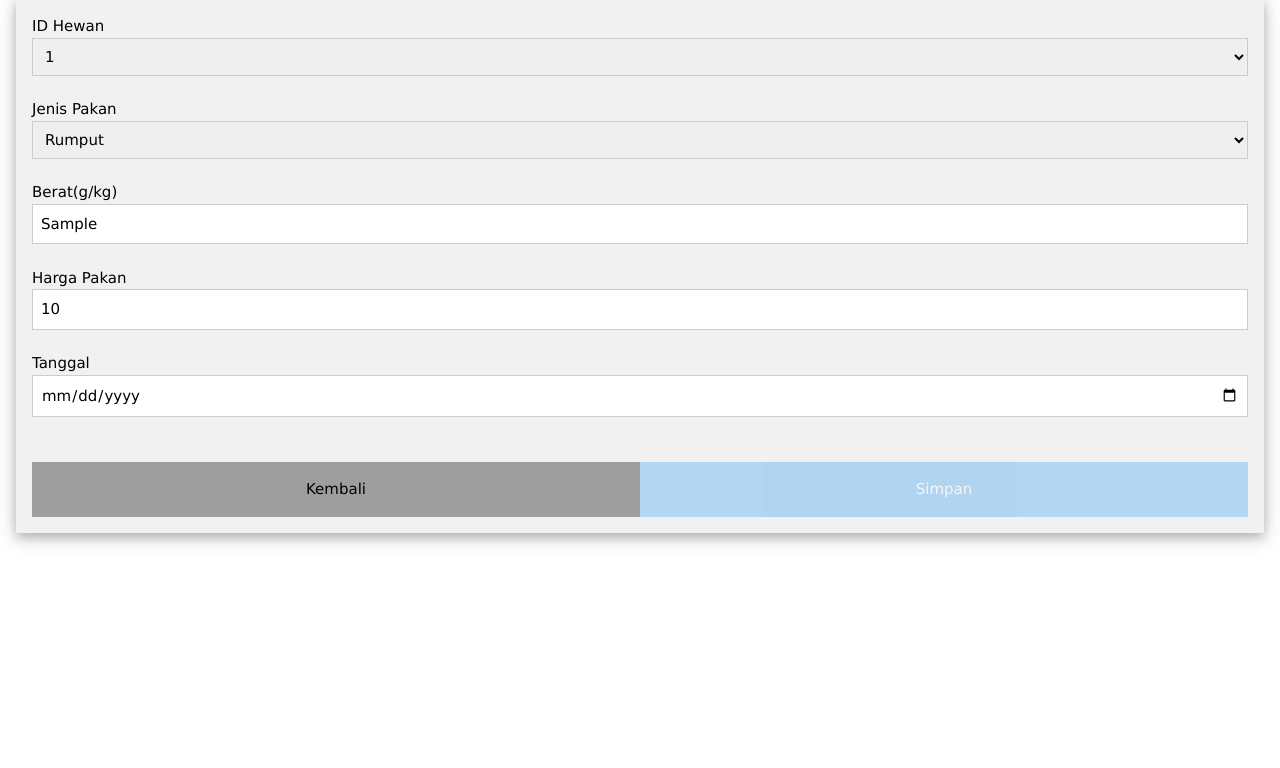
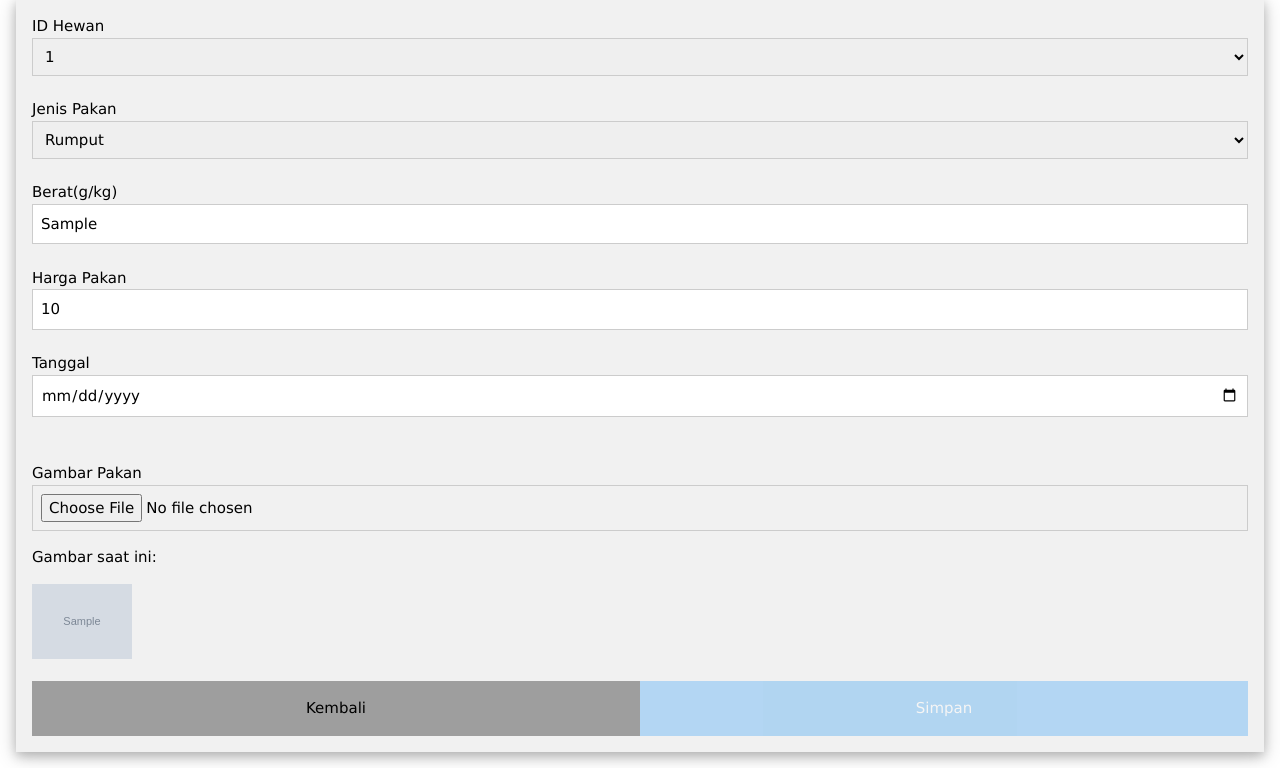
Before and after one commit to alfanhamdani/e-mbek, a PHP site: page /edit_pakan.php?id_pakan=1 in a window 1280 px wide. Shown: the part 89-857 px from the top of the page. Before the commit the page ends 634 px from the top, so only its background shows below. Run offline with PHP 8.4, Linux system fonts and the light colour scheme; the visitor is signed in with stand-in values (Sample User, id 1); tables that the repository leaves empty or names only in its code hold one stand-in row (values such as "Sample post"); grey boxes marked "Sample" are stand-in pictures.

Commit message:
menambahkan fitur tambah gambar di pakan

```diff
--- a/daftar_pakan.php
+++ b/daftar_pakan.php
@@ -277,6 +277,7 @@ $result = mysqli_query($conn, $queryPakan);
                     <th>Id Hewan</th>
                     <th>Jenis Pakan</th>
                     <th>Harga Pakan</th>
+                    <th>Gambar</th>
                     <th>Aksi</th>
                 </tr>
                 <?php while ($row = mysqli_fetch_assoc($result)) { ?>
@@ -284,6 +285,8 @@ $result = mysqli_query($conn, $queryPakan);
                         <td style="font-size: 15px;"><?php echo htmlspecialchars($row['id_hewan']); ?></td>
                         <td style="font-size: 15px;"><?php echo htmlspecialchars($row['jenis_pakan']); ?></td>
                         <td style="font-size: 15px;">Rp. <?php echo number_format($row['harga_pakan'], 0, ',', '.'); ?></td>
+                        <td><img src="uploads/<?php echo htmlspecialchars($row['gambar']); ?>" alt="Gambar Pakan" style="width: 100px; height: auto;"></td>
+
                         <td style="font-size: 14px; text-align: center;">
                             <!-- Tombol Lihat Lainnya -->
                             <button
--- a/edit_pakan.php
+++ b/edit_pakan.php
@@ -2,27 +2,15 @@
 include 'koneksi.php';
 session_start();
 
-// Pastikan pengguna telah login sebelumnya
 if (!isset($_SESSION['username'])) {
-    header('Location: index.php'); // Redirect jika pengguna belum login
+    header('Location: index.php');
     exit;
 }
 
-$username = $_SESSION['username']; // Ambil username pengguna dari sesi
-
-// Pastikan ada parameter id yang dikirim
+$username = $_SESSION['username'];
 $id = $_GET['id'] ?? '';
 $id_pakan = $_GET['id_pakan'] ?? '';
 
-// Ambil data hewan berdasarkan ID
-$query = "SELECT * FROM mbek_hewan WHERE id_hewan = '$id'";
-$result = mysqli_query($conn, $query);
-$data_hewan = mysqli_fetch_assoc($result);
-
-// Ambil ID Hewan yang sudah tersimpan
-$id_hewan_terpilih = $data_hewan['id_hewan'] ?? '';
-
-// Ambil data pakan berdasarkan ID
 $query = "SELECT * FROM mbek_pakan WHERE id_pakan = '$id_pakan'";
 $result = mysqli_query($conn, $query);
 $data_pakan = mysqli_fetch_assoc($result);
@@ -31,20 +19,35 @@ if ($_SERVER['REQUEST_METHOD'] === 'POST') {
     $id_hewan = $_POST['id_hewan'];
     $jenis_pakan = $_POST['jenis_pakan'];
     $berat = $_POST['berat'];
-    $harga_pakan = str_replace('.', '', $_POST['harga_pakan']); // Hapus titik pemisah ribuan
+    $harga_pakan = str_replace('.', '', $_POST['harga_pakan']);
     $tanggal = $_POST['tanggal'];
     $user_modified = $username;
     $date_modified = date('Y-m-d H:i:s');
 
-    $query = "UPDATE mbek_pakan
-              SET id_hewan = '$id_hewan',
-                  jenis_pakan = '$jenis_pakan',
-                  berat = '$berat',
-                  harga_pakan = $harga_pakan,
-                  tanggal = '$tanggal',
-                  date_modified = '$date_modified',
-                  user_modified = '$user_modified'
-              WHERE id_pakan = '$id_pakan'";
+    // Cek apakah pengguna mengunggah gambar baru
+    if (!empty($_FILES['gambar']['name'])) {
+        $target_dir = "uploads/";
+        $target_file = $target_dir . basename($_FILES["gambar"]["name"]);
+        $imageFileType = strtolower(pathinfo($target_file, PATHINFO_EXTENSION));
+        $allowed_types = ['jpg', 'jpeg', 'png', 'gif'];
+
+        if (in_array($imageFileType, $allowed_types)) {
+            if (move_uploaded_file($_FILES["gambar"]["tmp_name"], $target_file)) {
+                // Hapus gambar lama jika ada
+                if (!empty($data_pakan['gambar']) && file_exists("uploads/" . $data_pakan['gambar'])) {
+                    unlink("uploads/" . $data_pakan['gambar']);
+                }
+
+                $gambar = basename($_FILES["gambar"]["name"]);
+                $query = "UPDATE mbek_pakan SET id_hewan='$id_hewan', jenis_pakan='$jenis_pakan', berat='$berat', harga_pakan='$harga_pakan', tanggal='$tanggal', date_modified='$date_modified', user_modified='$user_modified', gambar='$gambar' WHERE id_pakan='$id_pakan'";
+            }
+        } else {
+            echo "Format gambar tidak valid.";
+            exit;
+        }
+    } else {
+        $query = "UPDATE mbek_pakan SET id_hewan='$id_hewan', jenis_pakan='$jenis_pakan', berat='$berat', harga_pakan='$harga_pakan', tanggal='$tanggal', date_modified='$date_modified', user_modified='$user_modified' WHERE id_pakan='$id_pakan'";
+    }
 
     if (mysqli_query($conn, $query)) {
         header('Location: daftar_pakan.php');
@@ -219,7 +222,7 @@ if ($_SERVER['REQUEST_METHOD'] === 'POST') {
         </div>
     </div>
 
-    <form method="post" action="" class="w3-container w3-card-4 w3-light-grey w3-padding-16 w3-margin">
+    <form method="post" action="" enctype="multipart/form-data" class="w3-container w3-card-4 w3-light-grey w3-padding-16 w3-margin">
         <label>ID Hewan</label>
         <select class="w3-input w3-border" id="id_hewan" name="id_hewan" required>
             <option value="">Pilih ID Hewan</option>
@@ -256,6 +259,14 @@ if ($_SERVER['REQUEST_METHOD'] === 'POST') {
             value="<?= isset($data_pakan['tanggal']) ? $data_pakan['tanggal'] : '' ?>" required><br>
 
         <br>
+        <label>Gambar Pakan</label>
+    <input class="w3-input w3-border" type="file" name="gambar">
+    <?php if (!empty($data_pakan['gambar'])): ?>
+        <p>Gambar saat ini:</p>
+        <img src="uploads/<?= $data_pakan['gambar'] ?>" width="100">
+    <?php endif; ?>
+    <br>
+    <br>
         <div class="w3-half">
             <a href="daftar_pakan.php" class="w3-gray w3-button w3-container w3-padding-16"
                 style="width: 100%;">Kembali</a>
```
Also changed, not shown: tambah_pakan.php (+32 -8 lines), uploads/wallpaperflare.com_wallpaper (5).jpg (added).
